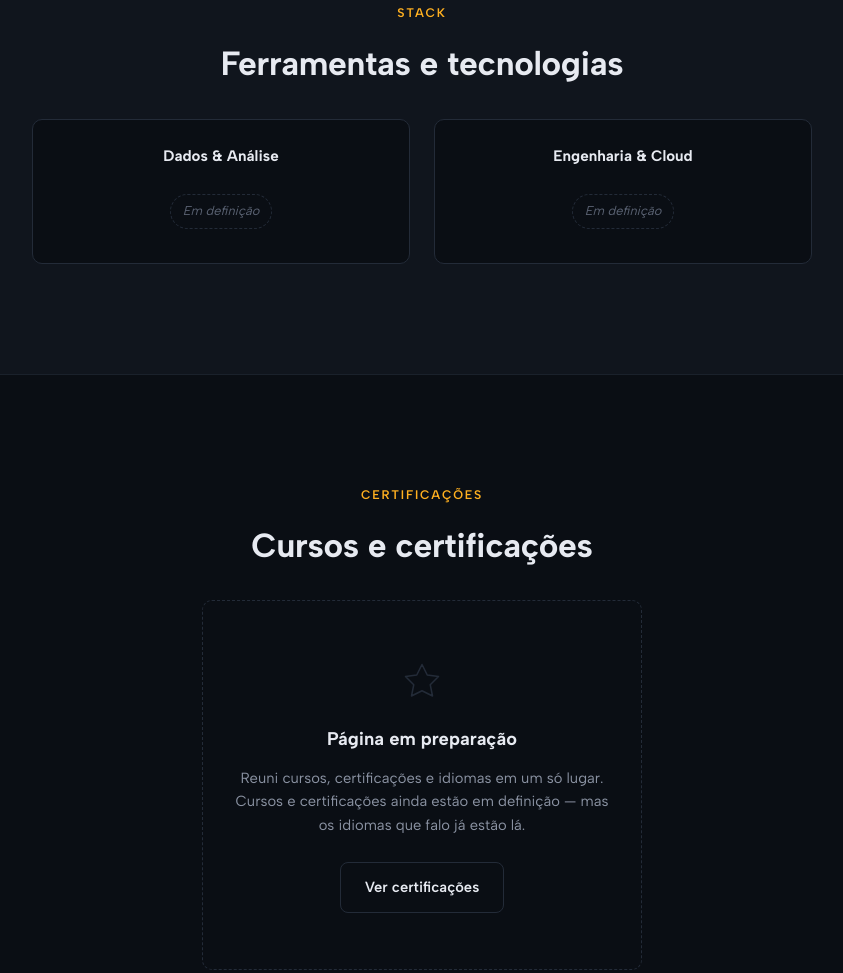
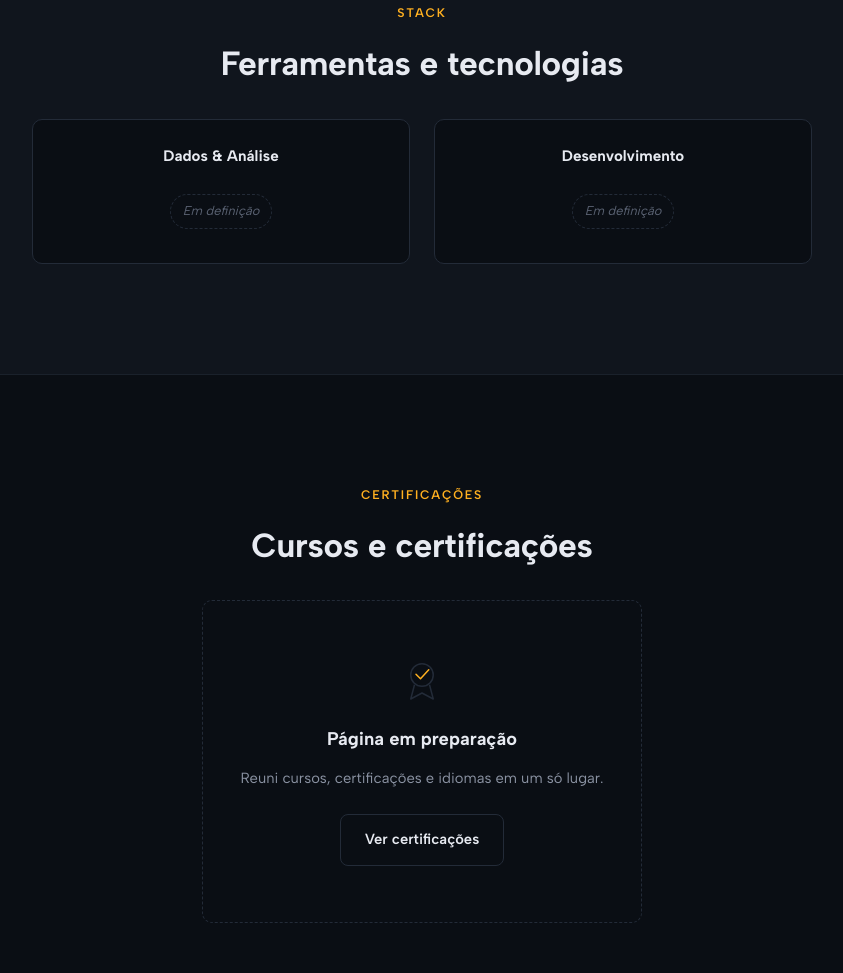
Before and after one commit to Danioliver050/Meu_Portfolio, a website: page index.html in a window 1280 px wide. Shown: the part 2168-3141 px from the top of the page, without its empty margins (218-1061 px from the left). Drawn offline with Linux system fonts and the light colour scheme.

Commit message:
Ajustes de texto e icone na secao de certificacoes, stack, contato e projetos

```diff
--- a/index.html
+++ b/index.html
@@ -200,7 +200,9 @@
 
     <div class="empty-state">
       <svg viewBox="0 0 64 64" class="empty-state-icon" aria-hidden="true">
-        <path d="M32 10l7 14 15 2-11 11 3 15-14-7-14 7 3-15-11-11 15-2z" fill="none" stroke="var(--border)" stroke-width="2" stroke-linejoin="round"/>
+        <circle cx="32" cy="24" r="15" fill="none" stroke="var(--border)" stroke-width="2"/>
+        <path d="M24 23l6 6 11-12" fill="none" stroke="var(--accent)" stroke-width="2" stroke-linecap="round" stroke-linejoin="round"/>
+        <path d="M22 37l-5 19 15-8 15 8-5-19" fill="none" stroke="var(--border)" stroke-width="2" stroke-linejoin="round"/>
       </svg>
       <h3 data-i18n="certifications.empty_title">Página em preparação</h3>
       <p data-i18n="certifications.empty_desc">Ainda estou decidindo quais cursos e certificações priorizar. A página já está pronta para receber esse conteúdo assim que eu definir.</p>
--- a/js/script.js
+++ b/js/script.js
@@ -24,7 +24,7 @@ const translations = {
     "about.p2": "A partir desse ponto, passei a buscar, de forma simultânea, o desenvolvimento de software e o trabalho com dados nas aplicações, aproveitando ao máximo minhas habilidades e buscando sempre extrair os melhores resultados.",
 
     "projects.eyebrow": "projetos",
-    "projects.title": "Meu portfólio",
+    "projects.title": "Meus projetos",
     "projects.empty_title": "Projetos em construção",
     "projects.empty_desc": "Estou finalizando meus primeiros projetos de dados. Em breve eles aparecem aqui — enquanto isso, dá uma olhada no que já venho estudando no GitHub.",
     "projects.empty_cta": "Ver GitHub",
@@ -32,13 +32,13 @@ const translations = {
     "stack.eyebrow": "stack",
     "stack.title": "Ferramentas e tecnologias",
     "stack.group1": "Dados & Análise",
-    "stack.group2": "Engenharia & Cloud",
+    "stack.group2": "Desenvolvimento",
     "stack.placeholder": "Em definição",
 
     "certifications.eyebrow": "certificações",
     "certifications.title": "Cursos e certificações",
     "certifications.empty_title": "Página em preparação",
-    "certifications.empty_desc": "Reuni cursos, certificações e idiomas em um só lugar. Cursos e certificações ainda estão em definição — mas os idiomas que falo já estão lá.",
+    "certifications.empty_desc": "Reuni cursos, certificações e idiomas em um só lugar.",
     "certifications.empty_cta": "Ver certificações",
 
     "articles.eyebrow": "anotações",
@@ -50,7 +50,7 @@ const translations = {
     "art2.desc": "Como um curso que eu não queria fazer se tornou uma ferramenta essencial na minha jornada com dados.",
 
     "contact.eyebrow": "contato",
-    "contact.desc": "Aberto a oportunidades de estágio e posições júnior em engenharia e análise de dados.",
+    "contact.desc": "Aberto a oportunidades de estágio e posições júnior em engenharia, desenvolvimento e análise de dados.",
     "contact.copied": "Copiado!",
     "footer.rights": "Todos os direitos reservados.",
 
@@ -123,7 +123,7 @@ const translations = {
     "about.p2": "From that point on, I began simultaneously pursuing software development and working with data within applications, making the most of my skills and always aiming to extract the best results.",
 
     "projects.eyebrow": "projects",
-    "projects.title": "My portfolio",
+    "projects.title": "My projects",
     "projects.empty_title": "Projects under construction",
     "projects.empty_desc": "I'm putting the finishing touches on my first data projects. They'll show up here soon — in the meantime, check out what I've been studying on GitHub.",
     "projects.empty_cta": "View GitHub",
@@ -131,13 +131,13 @@ const translations = {
     "stack.eyebrow": "stack",
     "stack.title": "Tools & technologies",
     "stack.group1": "Data & Analytics",
-    "stack.group2": "Engineering & Cloud",
+    "stack.group2": "Development",
     "stack.placeholder": "To be defined",
 
     "certifications.eyebrow": "certifications",
     "certifications.title": "Courses & certifications",
     "certifications.empty_title": "Page in progress",
-    "certifications.empty_desc": "I've gathered courses, certifications and languages in one place. Courses and certifications are still being defined — but the languages I speak are already there.",
+    "certifications.empty_desc": "I've gathered courses, certifications and languages in one place.",
     "certifications.empty_cta": "View certifications",
 
     "articles.eyebrow": "notes",
@@ -149,7 +149,7 @@ const translations = {
     "art2.desc": "How a course I didn't want to take became an essential tool in my journey with data.",
 
     "contact.eyebrow": "contact",
-    "contact.desc": "Open to internship and junior opportunities in data engineering and analysis.",
+    "contact.desc": "Open to internship and junior opportunities in engineering, development and data analysis.",
     "contact.copied": "Copied!",
     "footer.rights": "All rights reserved.",
 
```
Also changed, not shown: certificacoes/index.html (+3 -1 lines).
